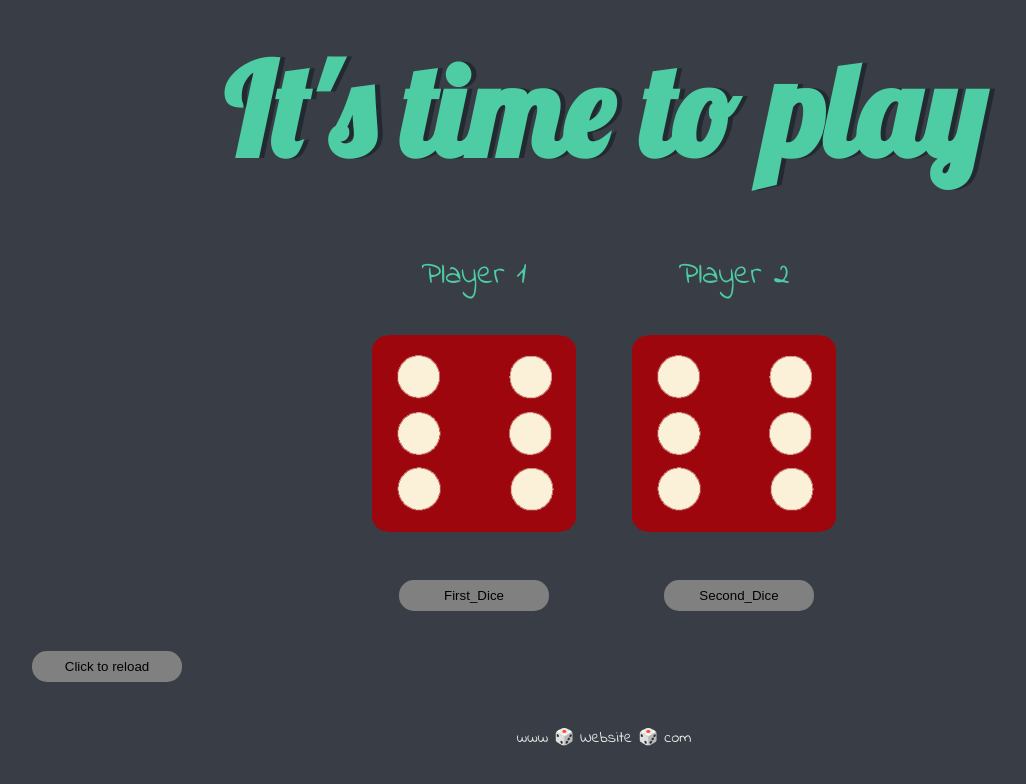
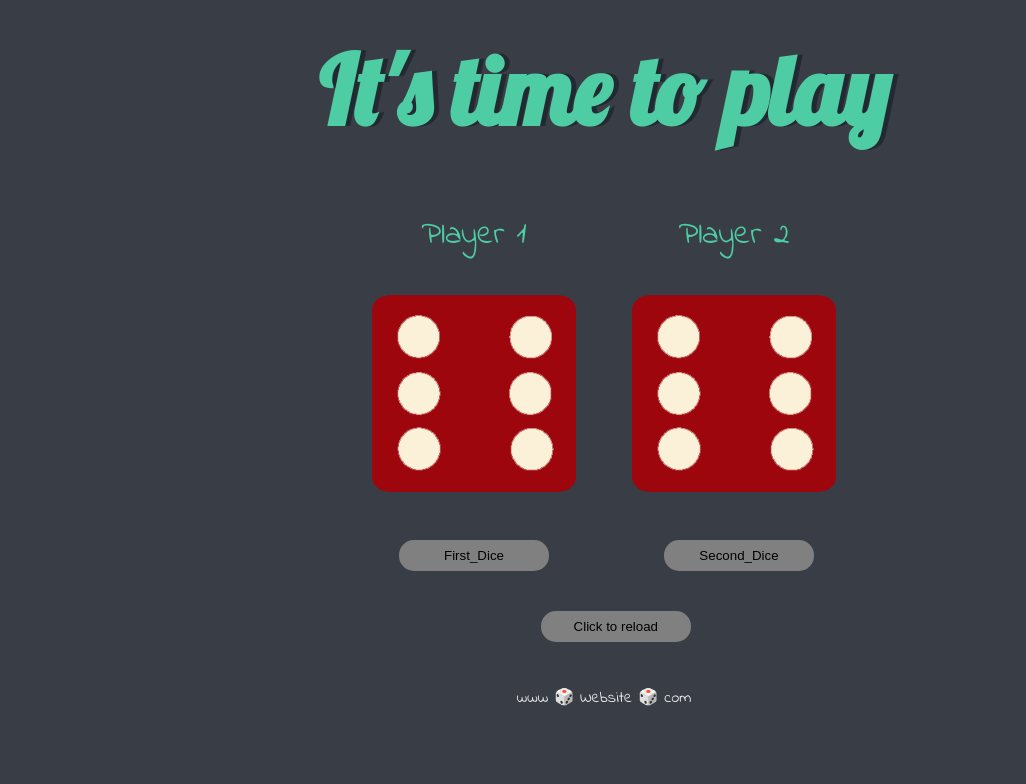
Before and after one commit to ChitikelaDurgaPrasad/Dicee_Game, a plain HTML site: page index.html in a window 1280 px wide. Shown: the whole page, without its empty margins (36-1062 px from the left). Drawn offline with Linux system fonts and the light colour scheme.

Commit message:
Update styles.css

```diff
--- a/styles.css
+++ b/styles.css
@@ -19,7 +19,7 @@ h1 {
   margin: 30px;
   font-family: 'Lobster', cursive;
   text-shadow: 5px 0 #232931;
-  font-size: 8rem;
+  font-size: 6rem;
   color: #4ECCA3;
 }
 
@@ -63,3 +63,6 @@ button:hover{
 .btn{
   visibility:hidden;
 }
+body>button{
+  margin-left: 45%;
+}
```
